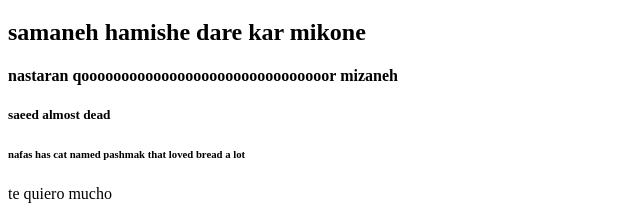
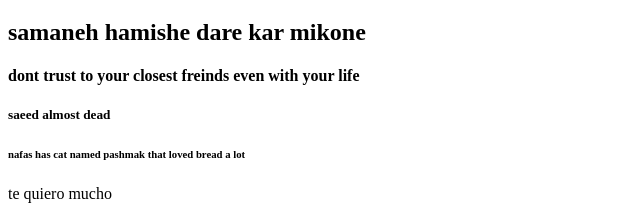
Before and after one commit to nasytvkr/amghezi, a plain HTML site: page index.html in a window 1280 px wide. Shown: the part 178-394 px from the top of the page, 0-640 px from the left. Drawn offline with Linux system fonts and the light colour scheme.

Commit message:
nastaran

```diff
--- a/index.html
+++ b/index.html
@@ -10,7 +10,7 @@
     <h1>A L I R E Z A is GOD</h1>
     <h1>MINA IS OUR BOSS</h1>
     <h2>samaneh hamishe dare kar mikone</h2>
-    <h4>nastaran qooooooooooooooooooooooooooooooor mizaneh</h4>
+    <h4>dont trust to your closest freinds even with your life </h4>
     <h5>saeed almost dead</h5>
     <h6>nafas has cat named pashmak that loved bread a lot</h6>
     <span>te quiero mucho</span>
```
